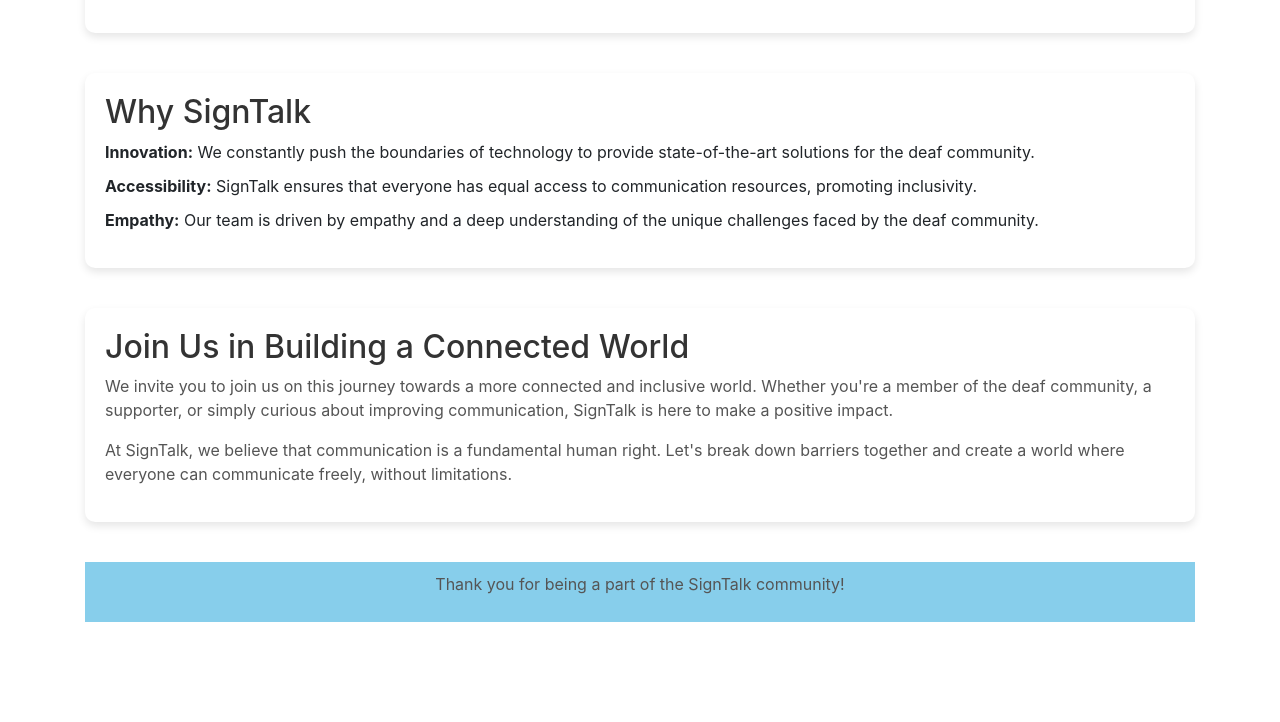
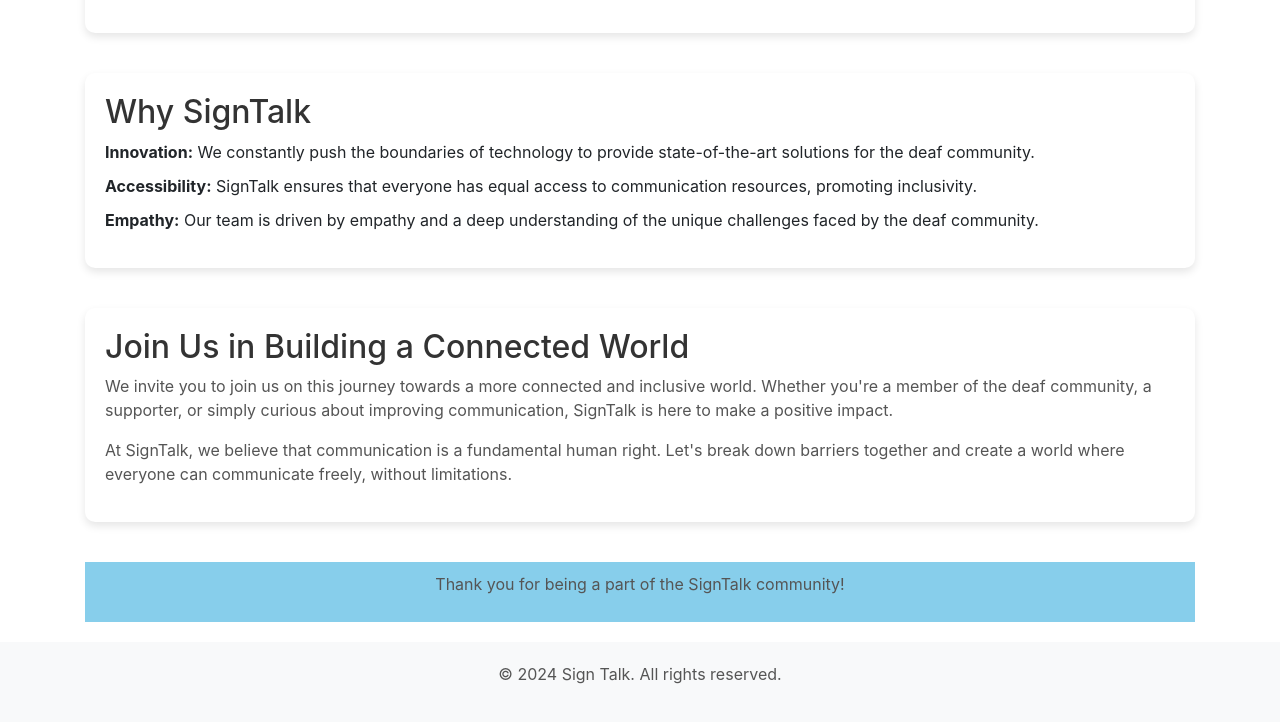
Before and after one commit to madhav2k22/SignTalk, a plain HTML site: page about.html in a window 1280 px wide. Shown: the part 1088-1810 px from the top of the page. Before the commit the page ends 1730 px from the top, so only its background shows below. Drawn offline with nearby package versions, Linux system fonts and the light colour scheme.

Commit message:
updating about.html

```diff
--- a/about.html
+++ b/about.html
@@ -8,7 +8,13 @@
     <link rel="stylesheet" href="style2.css">
     <link href="https://stackpath.bootstrapcdn.com/bootstrap/4.5.2/css/bootstrap.min.css" rel="stylesheet">
 
+    <style>
 
+        .footer {
+          background-color: #f8f9fa;
+          padding: 20px 0;
+          text-align: center;}
+      </style>
     <script src="https://code.jquery.com/jquery-3.5.1.slim.min.js"></script>
     <script src="https://cdn.jsdelivr.net/npm/@popperjs/core@2.0.7/dist/umd/popper.min.js"></script>
     <script src="https://stackpath.bootstrapcdn.com/bootstrap/4.5.2/js/bootstrap.min.js"></script>
@@ -93,6 +99,10 @@
         </footer>
     </div>
 
+    <div class="footer">
+        <p>&copy; 2024 Sign Talk. All rights reserved.</p>
+      </div>
+
 </body>
 
 </html>
```
